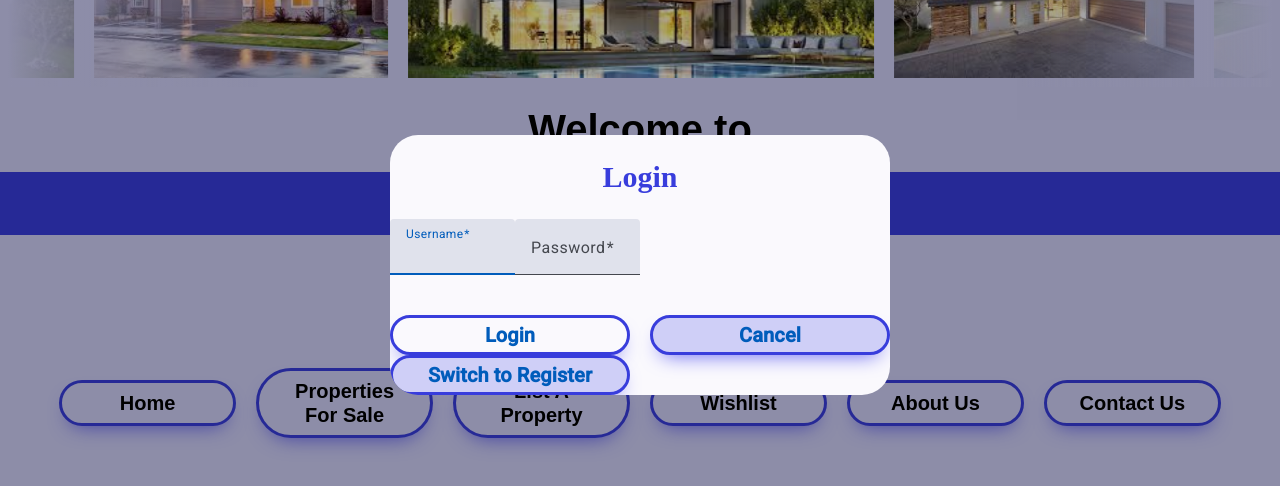
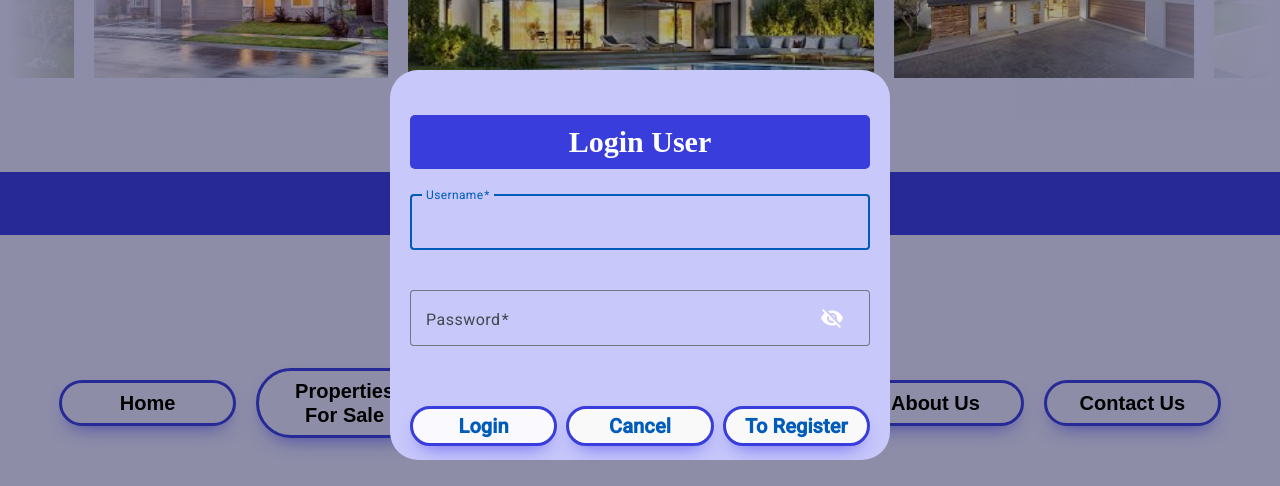
Before and after one commit to WynandPieters/Property-Listing-App, an Angular app: page /home in a window 1280 px wide. Both pictures are taken after a click on the button "Login". Shown: the part 135-621 px from the top of the page. Built offline with nearby package versions, Linux system fonts and the light colour scheme.

Commit message:
Refined login component and form.

```diff
--- a/src/app/homepage/navigation-buttons/navigation-buttons.component.ts
+++ b/src/app/homepage/navigation-buttons/navigation-buttons.component.ts
@@ -50,6 +50,7 @@ export class NavigationButtonsComponent {
     console.log('Opening login form...');
     const dialogRef = this.dialog.open(LoginFormComponent, {
       width: '500px',
+      height: '390px',
       disableClose: true,
     });
 
--- a/src/app/login-form/login-form.component.css
+++ b/src/app/login-form/login-form.component.css
@@ -1,14 +1,31 @@
+.full-component {
+    background-color: rgb(200, 200, 250);
+    padding: 20px;
+    border-radius: 10px;
+}
+
+/* Center the heading and style it */
 h2 {
     text-align: center;
     font-size: 30px;
     font-weight: bold;
-    color: rgb(56, 61, 220);
+    color: rgb(255, 255, 255);
+    background-color: rgb(56, 61, 220);
+    padding: 10px;
+    border-radius: 5px;
 }
 
+/* Make the form fields occupy 100% width and add margin for spacing */
 mat-form-field {
-    width: 25%;
+    width: 100%;
+    margin-bottom: 20px;
 }
 
+.input-field {
+    width: 100%;
+}
+
+/* Style the button group for spacing and alignment */
 .button-group {
     display: flex;
     justify-content: space-between;
@@ -16,31 +33,47 @@ mat-form-field {
 }
 
 button {
-    background: rgb(207, 207, 247);
+    background: rgb(249, 249, 249);
     border-radius: 999px;
     box-shadow: #5E5DF0 0 10px 20px -10px;
     box-sizing: border-box;
-    color: black;
+    color: rgb(255, 255, 255);
     font-size: 20px;
     font-weight: 700;
     line-height: 24px;
     opacity: 1;
     outline: 0 solid transparent;
     padding: 8px 18px;
-    width: 48%;
+    width: 32%;
+    /* Adjusted to fit three buttons in one line */
     border: 0;
     cursor: pointer;
     border: solid 3px rgb(56, 61, 220);
 }
 
+/* Override styles for MatButton */
 button.mat-button {
-    background: none;
-    border: none;
-    box-shadow: none;
-    color: rgb(56, 61, 220);
-    font-size: 16px;
+    background: rgb(56, 61, 220);
+    color: rgb(255, 255, 255);
+    font-size: 20px;
+    border: solid 3px rgb(56, 61, 220);
+    border-radius: 999px;
+    box-shadow: #5E5DF0 0 10px 20px -10px;
+    padding: 8px 18px;
+    width: 32%;
+    /* Adjusted to fit three buttons in one line */
 }
 
+/* Hover effect for primary buttons */
 button:hover {
     background: rgb(200, 200, 250);
+    color: rgb(0, 0, 0);
 }
+
+/* Specific styles to remove border and background from the eye icon button */
+.eye-icon-button {
+    border: none;
+    background: none;
+    box-shadow: none;
+    margin-right: 8px;
+}
--- a/src/app/login-form/login-form.component.html
+++ b/src/app/login-form/login-form.component.html
@@ -1,13 +1,29 @@
-<h2>{{ isLoginMode ? "Login" : "Register" }}</h2>
+<div class="full-component">
+  <h2>{{ isLoginMode ? "Login User" : "Register User" }}</h2>
   <form [formGroup]="loginForm" (ngSubmit)="onSubmit()">
-  <mat-form-field appearance="fill">
+    <mat-form-field appearance="outline" class="input-field">
       <mat-label>Username</mat-label>
-    <input matInput formControlName="username" />
+      <input matInput formControlName="username" autocomplete="off" />
     </mat-form-field>
 
-  <mat-form-field appearance="fill">
+    <mat-form-field appearance="outline" class="input-field">
       <mat-label>Password</mat-label>
-    <input matInput type="password" formControlName="password" />
+      <input
+        [type]="hide ? 'password' : 'text'"
+        matInput
+        formControlName="password"
+        autocomplete="off"
+      />
+      <button
+        mat-icon-button
+        matSuffix
+        (click)="hide = !hide"
+        [attr.aria-label]="'Hide password'"
+        [attr.aria-pressed]="hide"
+        class="eye-icon-button"
+      >
+        <mat-icon>{{ hide ? "visibility_off" : "visibility" }}</mat-icon>
+      </button>
     </mat-form-field>
 
     <div class="button-group">
@@ -15,9 +31,9 @@
         {{ isLoginMode ? "Login" : "Register" }}
       </button>
       <button mat-button type="button" (click)="onCancel()">Cancel</button>
+      <button mat-button type="button" (click)="switchMode()">
+        {{ isLoginMode ? "To Register" : "To Login" }}
+      </button>
     </div>
-
-  <button mat-button type="button" (click)="switchMode()">
-    Switch to {{ isLoginMode ? "Register" : "Login" }}
-  </button>
   </form>
+</div>
--- a/src/app/login-form/login-form.component.ts
+++ b/src/app/login-form/login-form.component.ts
@@ -4,6 +4,7 @@ import { FormBuilder, FormGroup, ReactiveFormsModule, Validators } from '@angula
 import { MatButtonModule } from '@angular/material/button';
 import { MatDialogRef } from '@angular/material/dialog';
 import { MatFormFieldModule } from '@angular/material/form-field';
+import { MatIconModule } from '@angular/material/icon';
 import { MatInputModule } from '@angular/material/input';
 
 @Component({
@@ -12,6 +13,7 @@ import { MatInputModule } from '@angular/material/input';
   imports: [
     CommonModule,
     MatFormFieldModule,
+    MatIconModule,
     MatInputModule,
     MatButtonModule,
     ReactiveFormsModule
@@ -22,6 +24,7 @@ import { MatInputModule } from '@angular/material/input';
 export class LoginFormComponent {
   loginForm: FormGroup;
   isLoginMode = true;
+  hide = true;
 
   constructor(
     private fb: FormBuilder,
```
Lines whose indentation alone changed are shown as unchanged.
